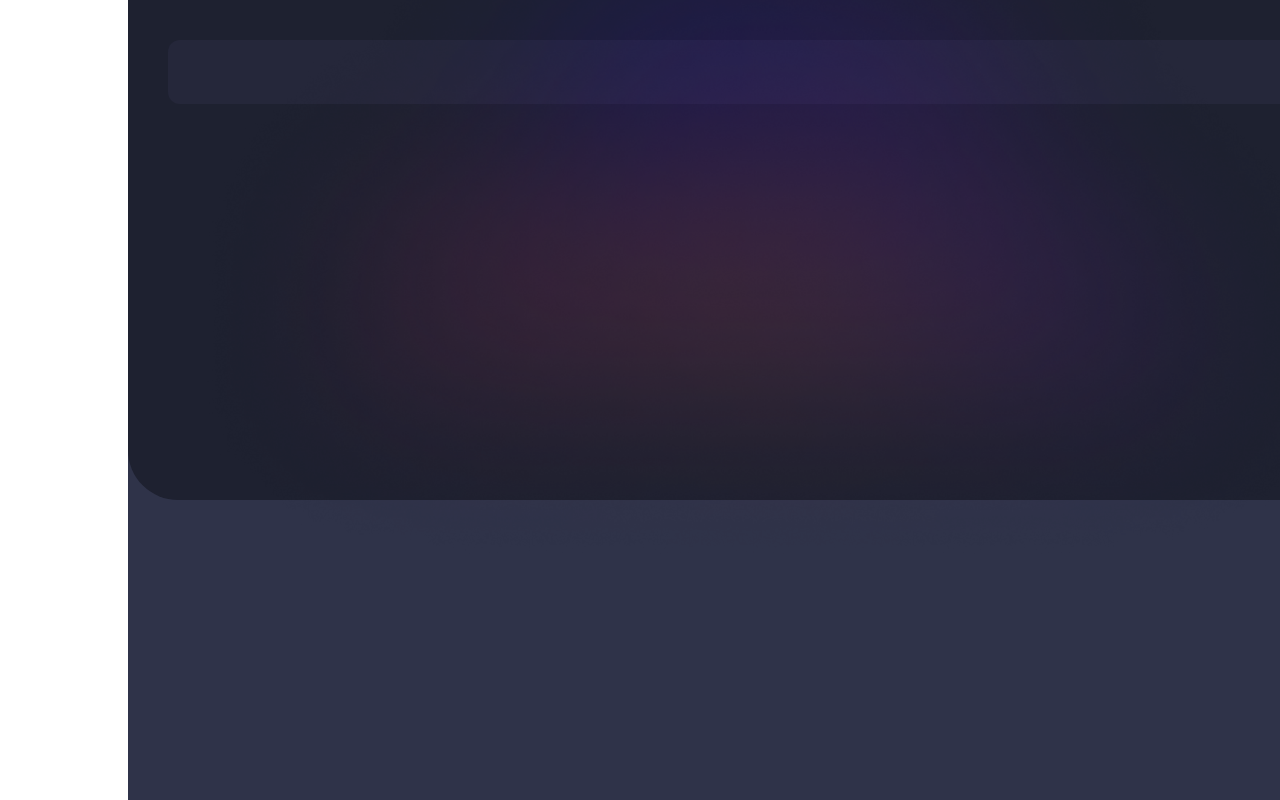
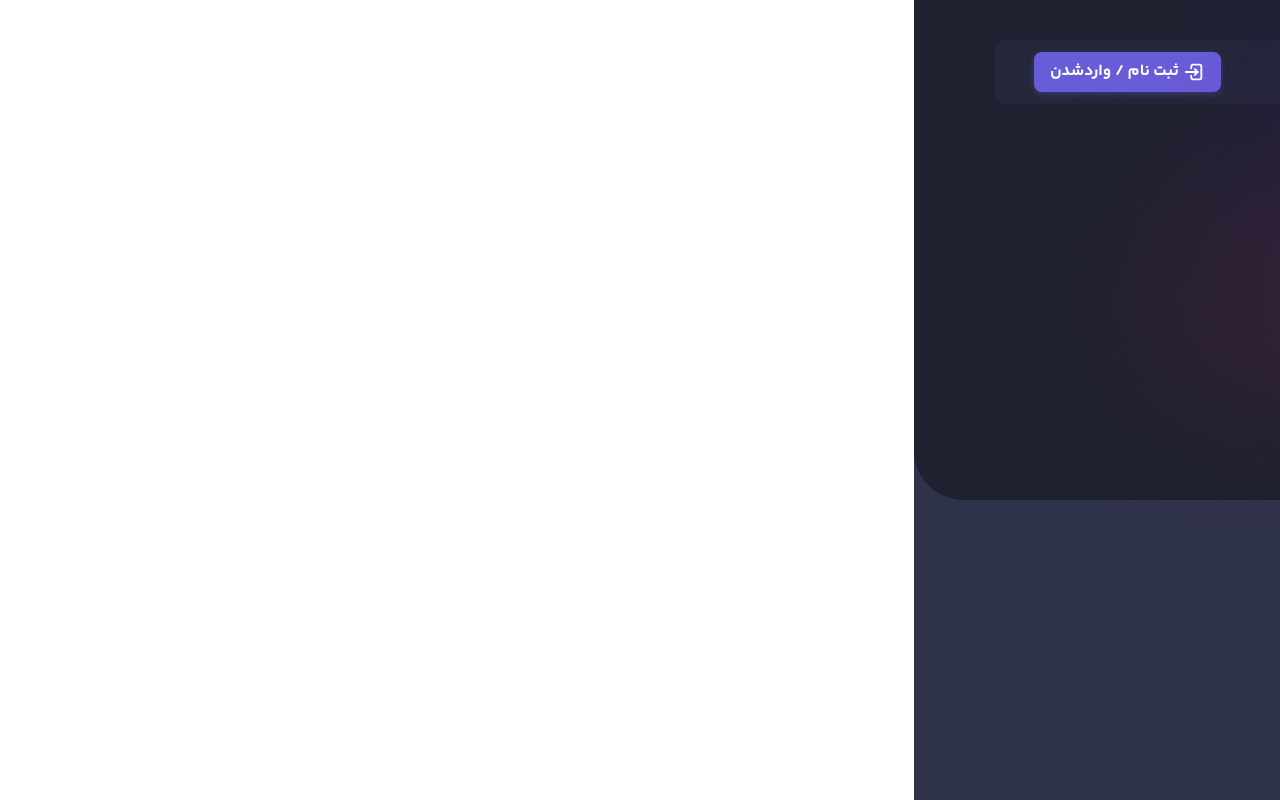
Before and after one commit to suriya-work/landing-manager, a React (Vite) app: page / in a window 1280 px wide. Built offline with nearby package versions, Linux system fonts and the light colour scheme.

Commit message:
add header

```diff
--- a/src/components/header/Header.tsx
+++ b/src/components/header/Header.tsx
@@ -1,10 +1,22 @@
 import HeroSection from "../hero-section/HeroSection";
+import { TbLogin2 } from "react-icons/tb";
+import { Link as ScrollLink,} from 'react-scroll';
+const Menu = [
+  { title: "صفحه ی اصلی" },
+  { title: "ویژگی ها" },
+  { title: "تیم" },
+  { title: "پرسش و پاسخ" },
+  { title: "ارتباط با ما" },
+  { title: "صفحات" },
+  { title: "ادمین" },
+];
 
 const Header = () => {
   return (
     <div className="bg-purple h-[500px] rounded-b-[50px]">
-      <div className="grow h-16 rounded-xl m-auto bg-gray mx-10 mt-10">
-        {/* <span className="app-brand-logo demo">
+      <div className="grow py-3  rounded-xl m-auto bg-gray mx-20 mt-10 relative">
+        <div className="flex items-center  justify-between px-10">
+          <span className="app-brand-logo demo">
             <svg
               width="32"
               height="22"
@@ -39,8 +51,27 @@ const Header = () => {
                 fill="#7367F0"
               ></path>
             </svg>
-        </span> */}
-        Header
+          </span>
+          <ul className="flex items-center gap-10">
+            {Menu.map((item, index) => (
+              <ScrollLink
+                // key={item.id}
+                // href={item}
+                smooth={true}
+                duration={1500}
+                offset={-120}
+              >
+                <li key={index} className="text-grayLight">
+                  {item.title}
+                </li>
+              </ScrollLink>
+            ))}
+          </ul>
+          <div className="flex gap-1 items-center bg-purpleLight rounded-lg px-4 py-2 boxShadow">
+            <TbLogin2 size={22} color="#fff" />
+            <button className="text-white">ثبت نام / واردشدن</button>
+          </div>
+        </div>
       </div>
       <HeroSection />
     </div>
```
Lines whose indentation alone changed are shown as unchanged.
